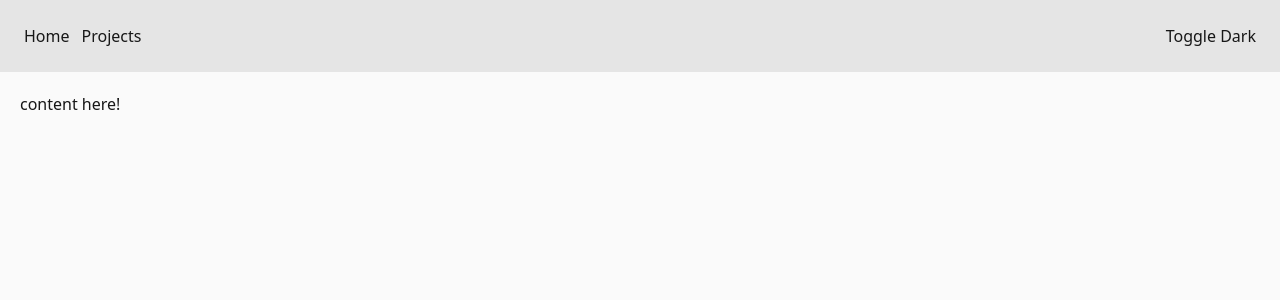
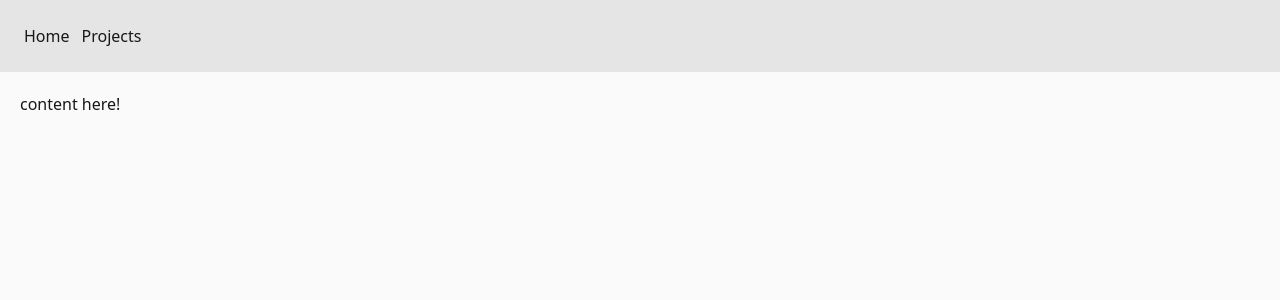
Before and after one commit to RileyMathews/personal-site, a Django app: template templates/base.html in a window 1280 px wide. Shown: the top 300 px of the page. Run offline with Django 4.2, Linux system fonts and the light colour scheme; the template is opened without the code that fills it, so the values that code supplies are empty; style sheets or scripts are compiled from the project's sources.

Commit message:
turn off dark mode toggle for now

```diff
--- a/tailwind.config.js
+++ b/tailwind.config.js
@@ -4,6 +4,5 @@ module.exports = {
   theme: {
     extend: {},
   },
-  plugins: [],
-  darkMode: 'class',
+  plugins: []
 }
--- a/templates/navigation.html
+++ b/templates/navigation.html
@@ -4,9 +4,5 @@
             <a href="/">Home</a>
             <a>Projects</a>
         </span>
-
-        <span>
-            <button class="" id="dark_mode_toggle">Toggle Dark</button>
-        </span>
     </nav>
 </div>
```
